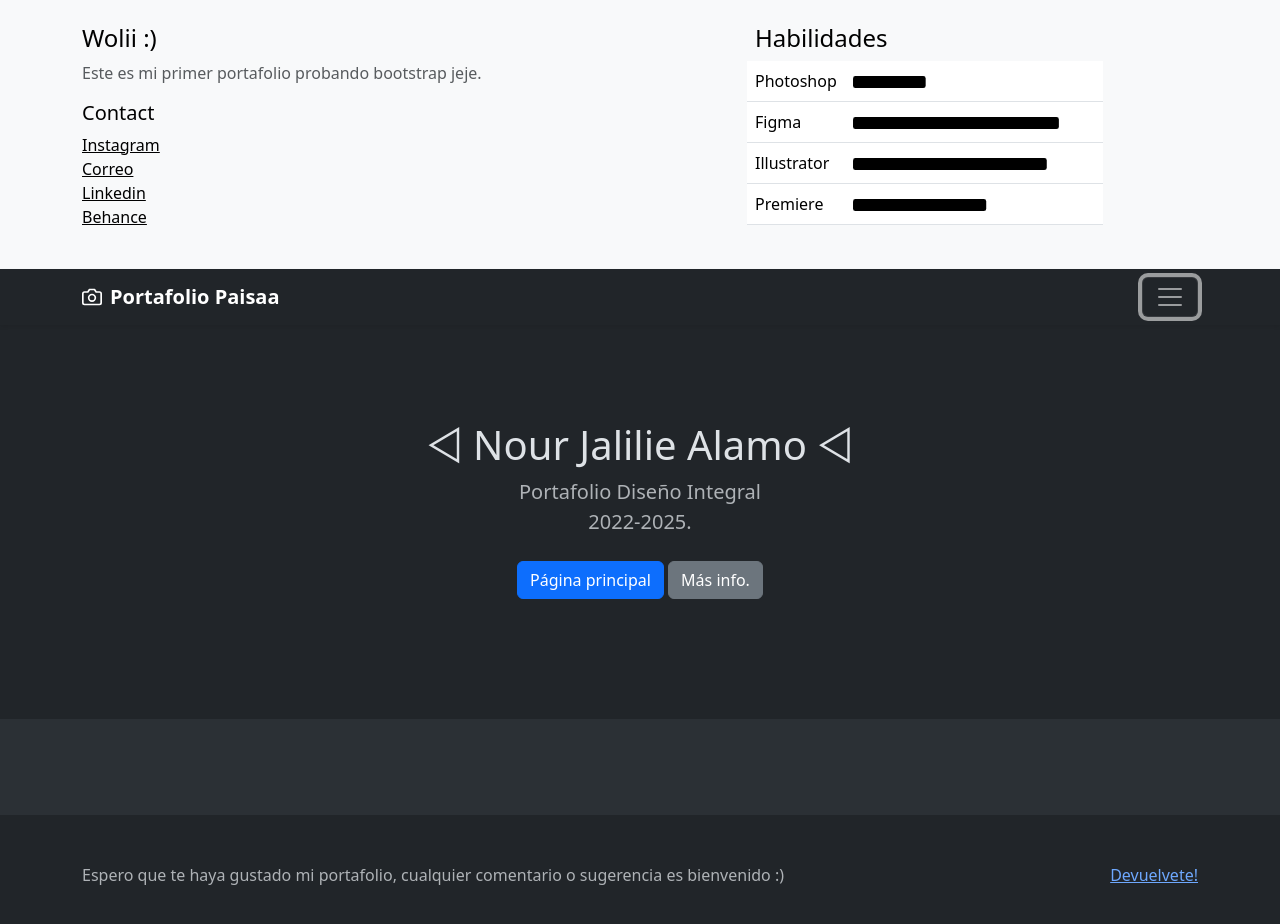
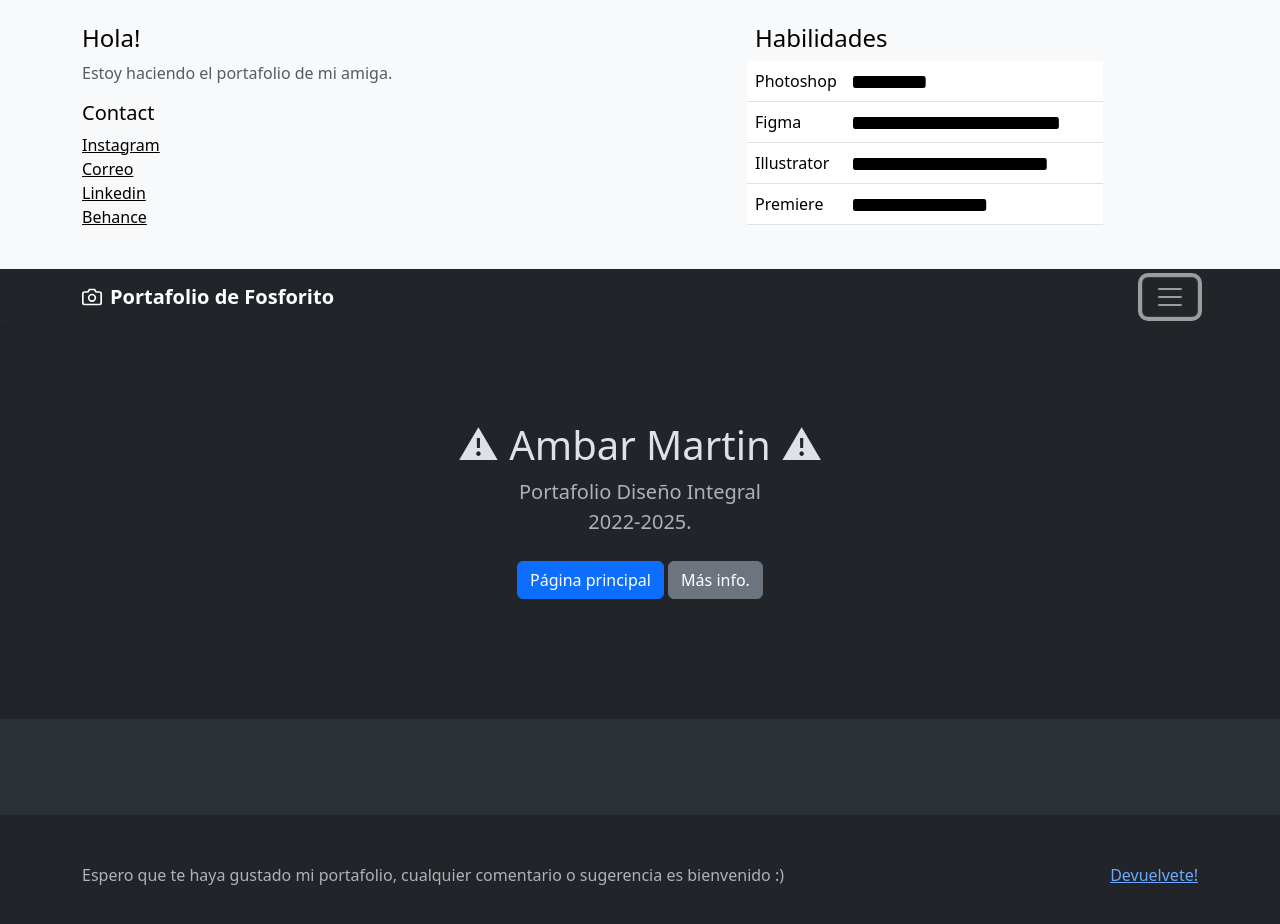
Before and after one commit to NourJalilie/Ev3, a plain HTML site: page index.html in a window 1280 px wide. Both pictures are taken after a click on the button "Toggle navigation". Drawn offline with nearby package versions, Linux system fonts and the light colour scheme; no server answers.

Commit message:
Update index.html

```diff
--- a/index.html
+++ b/index.html
@@ -3,10 +3,10 @@
     <head>
         <meta charset="utf-8" />
         <meta name="viewport" content="width=device-width, initial-scale=1" />
-        <title>Mi Portafolio con Bootsrap</title>
+        <title>Portafolio Ambar</title>
         <link href="https://cdn.jsdelivr.net/npm/bootstrap@5.3.8/dist/css/bootstrap.min.css" rel="stylesheet" integrity="sha384-sRIl4kxILFvY47J16cr9ZwB07vP4J8+LH7qKQnuqkuIAvNWLzeN8tE5YBujZqJLB" crossorigin="anonymous" />
         <meta name="theme-color" content="#712cf9" />
-        <link rel="stylesheet" type="text/css" href="style.css"/>
+        <link rel="stylesheet" type="text/css" href="style.css" />
     </head>
     <body>
         <header data-bs-theme="light">
@@ -14,9 +14,9 @@
                 <div class="container">
                     <div class="row">
                         <div class="col-sm-8 col-md-7 py-4">
-                            <h4>Wolii :)</h4>
+                            <h4>Hola!</h4>
                             <p class="text-body-secondary">
-                                Este es mi primer portafolio probando bootstrap jeje.
+                                Estoy haciendo el portafolio de mi amiga.
                             </p>
                             <h5>Contact</h5>
                             <ul class="list-unstyled">
@@ -30,7 +30,6 @@
                             <h4 class="ms-2">Habilidades</h4>
                             <table id="aqui" class="table"></table>
                         </div>
-
                     </div>
                 </div>
             </div>
@@ -41,7 +40,7 @@
                             <path d="M23 19a2 2 0 0 1-2 2H3a2 2 0 0 1-2-2V8a2 2 0 0 1 2-2h4l2-3h6l2 3h4a2 2 0 0 1 2 2z"></path>
                             <circle cx="12" cy="13" r="4"></circle>
                         </svg>
-                        <strong>Portafolio Paisaa</strong>
+                        <strong>Portafolio de Fosforito</strong>
                     </a>
                     <button class="navbar-toggler" type="button" data-bs-toggle="collapse" data-bs-target="#navbarHeader" aria-controls="navbarHeader" aria-expanded="false" aria-label="Toggle navigation">
                         <span class="navbar-toggler-icon"></span>
@@ -53,8 +52,11 @@
             <section class="py-5 text-center container">
                 <div class="row py-lg-5">
                     <div class="col-lg-6 col-md-8 mx-auto">
-                        <h1 class="fw-light">◁ Nour Jalilie Alamo ◁</h1>
-                        <p class="lead text-body-secondary">Portafolio Diseño Integral<br>2022-2025.</p>
+                        <h1 class="fw-light">⚠︎ Ambar Martin ⚠︎</h1>
+                        <p class="lead text-body-secondary">
+                            Portafolio Diseño Integral<br />
+                            2022-2025.
+                        </p>
                         <p><a href="#" class="btn btn-primary my-2">Página principal</a> <a href="#" class="btn btn-secondary my-2">Más info.</a></p>
                     </div>
                 </div>
@@ -77,10 +79,10 @@
         <script src="script.js"></script>
         <script>
             const habilidades = [
-                {programa: "Photoshop", valor:"30"},
-                {programa: "Figma", valor:"85"},
-                {programa: "Illustrator", valor:"80"},
-                {programa: "Premiere", valor:"55"},
+                { programa: "Photoshop", valor: "30" },
+                { programa: "Figma", valor: "85" },
+                { programa: "Illustrator", valor: "80" },
+                { programa: "Premiere", valor: "55" },
             ];
 
             const donde = document.querySelector("#aqui");
@@ -95,8 +97,6 @@
                                     </td>
                                 </tr>`;
             });
-
-
         </script>
     </body>
 </html>
```
